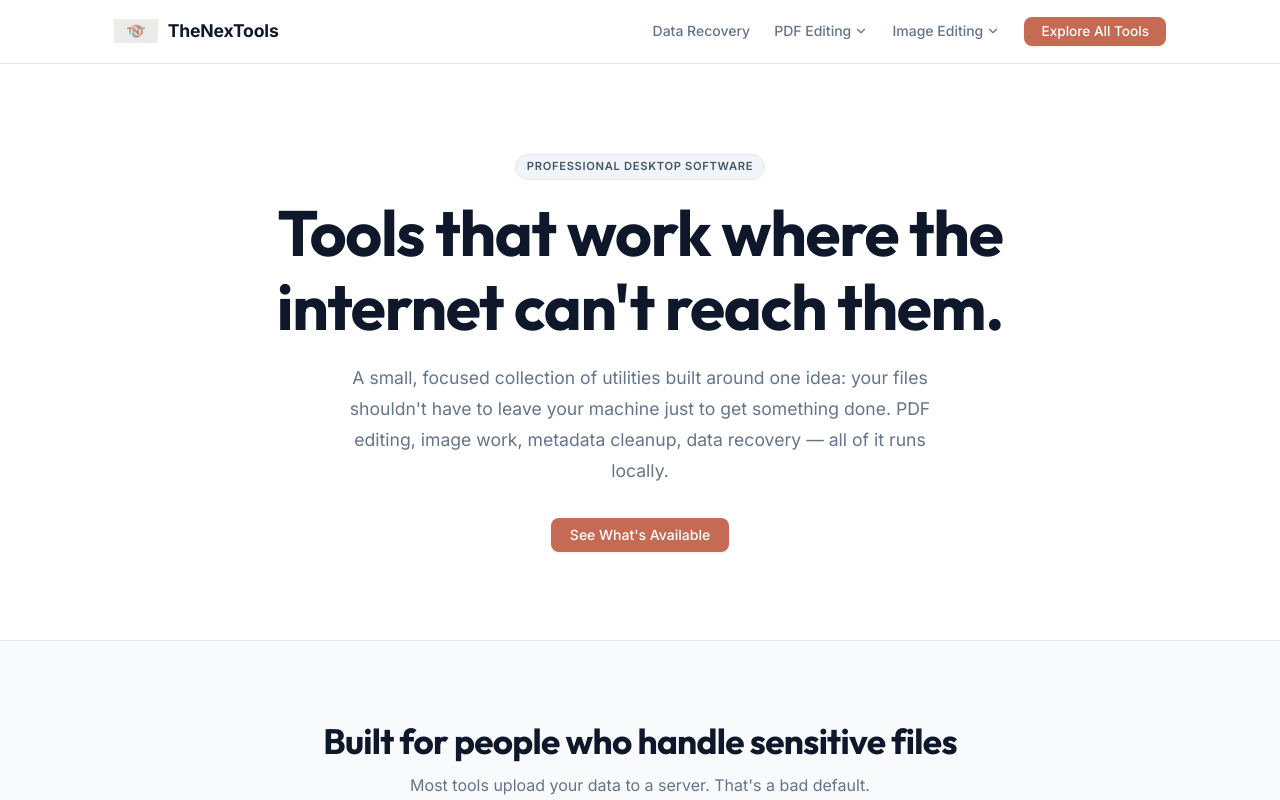
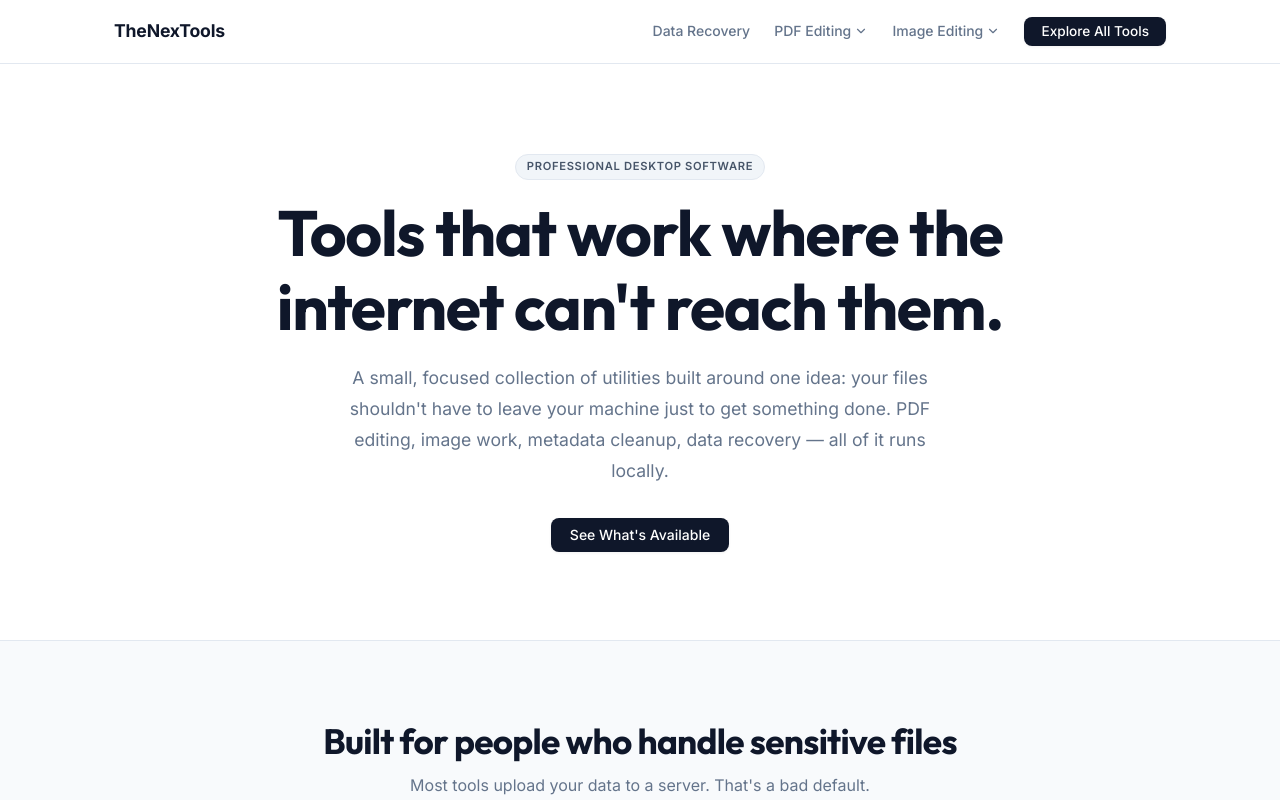
Before and after one commit to vvineet43/phoenix-recovery-monorepo, a Next.js app in the folder apps/website/: page / in a window 1280 px wide. Shown: the top 800 px of the page. Built offline with nearby package versions, Linux system fonts and the light colour scheme.

Commit message:
Revert "Integrate brand logo icon and update primary CSS variables to terracotta peach brand color"
This reverts commit 79b245970c4f1c33fcb5b26a4adc34893229fa13.

```diff
--- a/apps/website/src/app/globals.css
+++ b/apps/website/src/app/globals.css
@@ -9,8 +9,8 @@
   --text-muted:  #64748b;
   --border:      #e2e8f0;
   --border-2:    #cbd5e1;
-  --primary:     #c66b53; /* Terracotta Peach brand color */
-  --primary-h:   #b3563f; /* Slightly darker terracotta for hover */
+  --primary:     #0f172a;
+  --primary-h:   #1e293b;
   --radius:      8px;
   --radius-lg:   14px;
   --shadow-sm:   0 1px 3px rgba(0,0,0,0.06);
--- a/apps/website/src/components/Footer.js
+++ b/apps/website/src/components/Footer.js
@@ -56,10 +56,7 @@ export default function Footer() {
       <div className="container">
         <div className="footer-grid">
           <div className="footer-brand">
-            <Link href={getLink('/')} className="brand" style={{ display: 'inline-flex', alignItems: 'center', gap: '0.6rem' }}>
-              <img src="/brand-logo.png" alt="TNT Logo" style={{ height: '24px', width: 'auto' }} />
-              <span>TheNexTools</span>
-            </Link>
+            <Link href={getLink('/')} className="brand">TheNexTools</Link>
             <p>{t.brandDesc}</p>
           </div>
 
--- a/apps/website/src/components/Navigation.js
+++ b/apps/website/src/components/Navigation.js
@@ -90,10 +90,7 @@ export default function Navigation() {
     <>
       <nav className="site-nav">
         <div className="container nav-inner">
-          <Link href={getLink('/')} className="brand" style={{ display: 'flex', alignItems: 'center', gap: '0.6rem' }}>
-            <img src="/brand-logo.png" alt="TNT Logo" style={{ height: '24px', width: 'auto' }} />
-            <span>{t.brand}</span>
-          </Link>
+          <Link href={getLink('/')} className="brand">{t.brand}</Link>
 
           <div className="nav-links nav-desktop">
             <Link href={getLink('/data-recovery')} className="link">{t.dataRecovery}</Link>
```
Also changed, not shown: apps/website/public/brand-logo.png (deleted), apps/website/public/sw.js.
